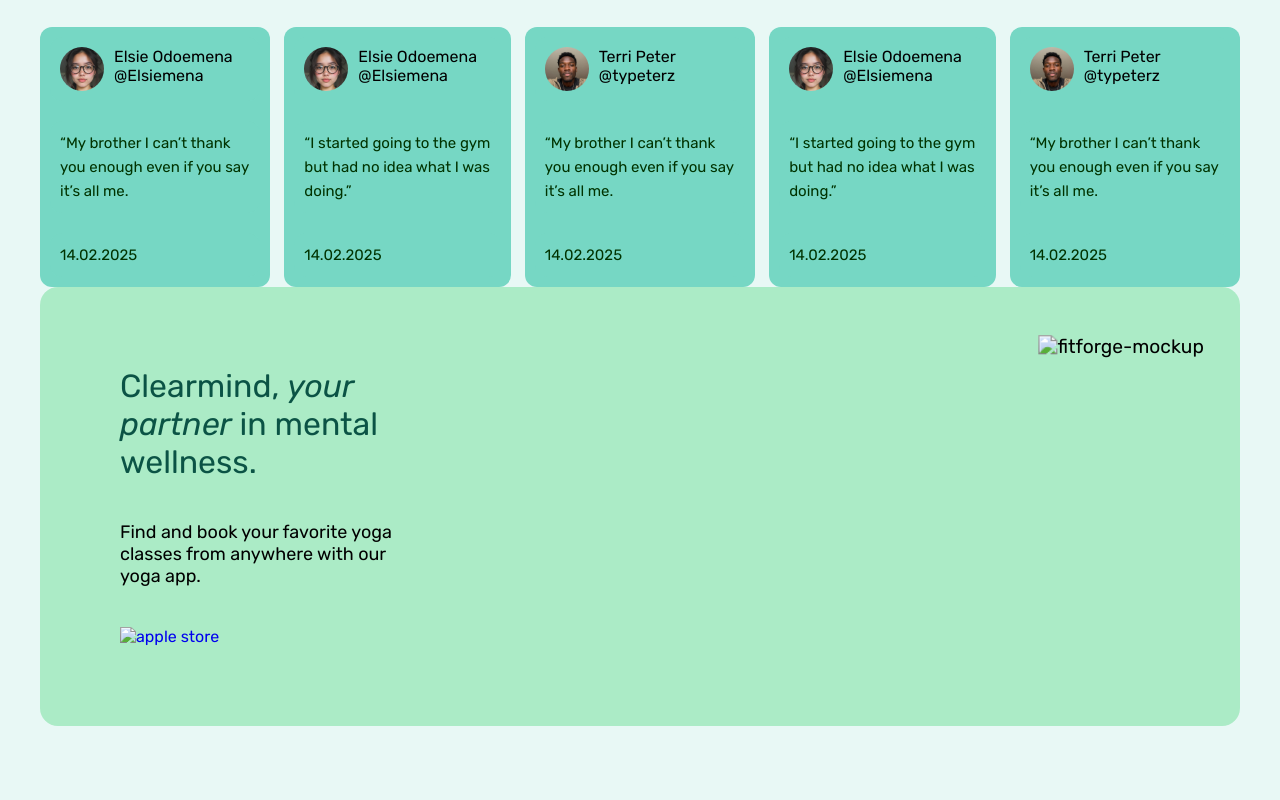
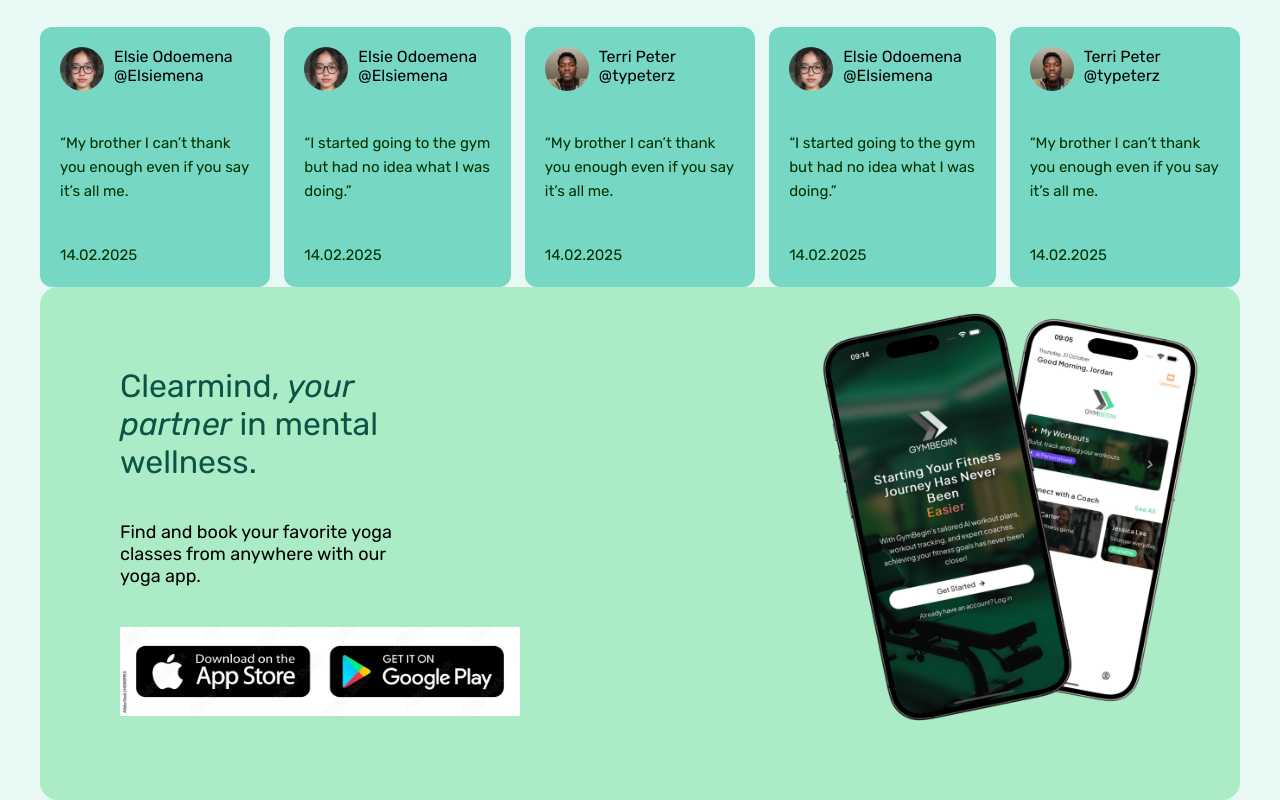
Before and after one commit to TYPeters/fitForge, a plain HTML site: page index.html in a window 1280 px wide. Shown: the part 2626-3426 px from the top of the page. Before the commit the page ends 3352 px from the top, so only its background shows below. Drawn offline with Linux system fonts and the light colour scheme; the site is published under a folder, as on GitHub Pages, so addresses that start at the root find nothing.

Commit message:
Update index.html

```diff
--- a/index.html
+++ b/index.html
@@ -244,7 +244,7 @@
           </p>
           <a href="#"
             ><img
-              src="/app-play-store.jpg"
+              src="app-play-store.jpg"
               alt="apple store"
               class="apple-store-badge"
           /></a>
@@ -257,7 +257,7 @@
         </div>
         <div class="app-card2">
           <img
-            src="/app-mockup.png"
+            src="app-mockup.png"
             alt="fitforge-mockup"
             class="fitforge-mockup"
           />
```
